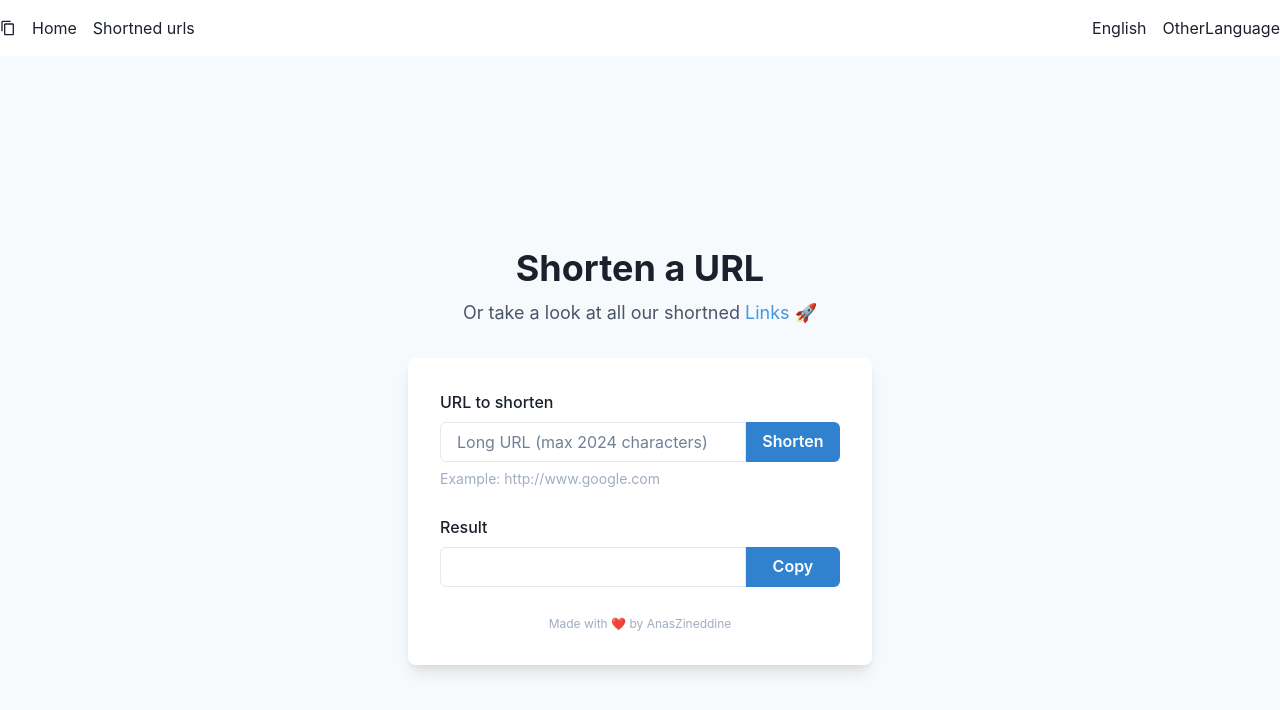
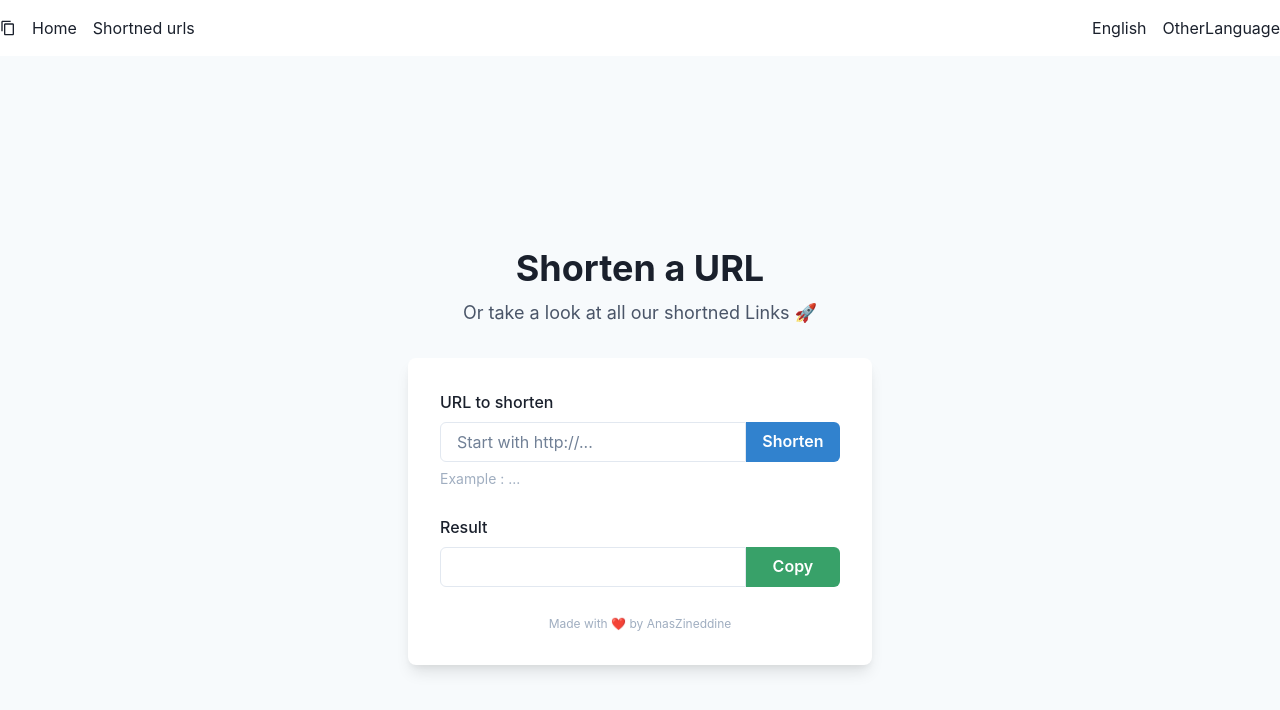
Before and after one commit to AnasZineddine/url-shortner, a Next.js app in the folder client/: page / in a window 1280 px wide. Shown: the top 710 px of the page. Built offline with nearby package versions, Linux system fonts and the light colour scheme.

Commit message:
WIP : Form validation and minor changes

```diff
--- a/client/components/Form.jsx
+++ b/client/components/Form.jsx
@@ -10,28 +10,85 @@ import {
   useColorModeValue,
   HStack,
   Center,
+  FormErrorMessage,
+  useClipboard,
 } from '@chakra-ui/react';
+import { useForm } from 'react-hook-form';
+import * as Yup from 'yup';
+import { yupResolver } from '@hookform/resolvers/yup';
+import React from 'react';
+
+const schema = Yup.object().shape({
+  url: Yup.string().url().max(2024, 'Must be shorter than 2024').required('Must enter a URL'),
+});
 
 function Form() {
+  const {
+    register,
+    handleSubmit,
+    formState: { errors },
+  } = useForm({
+    mode: 'onTouched',
+    resolver: yupResolver(schema),
+  });
+  const [shortnedValue, setShortnedValue] = React.useState('');
+  const [buttonColor, setButtonColor] = React.useState('green');
+  const { hasCopied, onCopy } = useClipboard(shortnedValue);
+
+  const onSubmit = async (values) => {
+    console.log({ values });
+    const response = await fetch('http://localhost:5100/url', {
+      method: 'POST',
+      body: JSON.stringify(values),
+      headers: {
+        'Content-Type': 'application/json',
+      },
+    });
+    const data = await response.json();
+    setShortnedValue(`http://localhost:3000/${data.shortUrl}`);
+    console.log({ data });
+  };
+
   return (
     <Box rounded="lg" bg={useColorModeValue('white', 'gray.700')} boxShadow="lg" p={8}>
       <Stack spacing={7}>
-        <FormControl id="urlToShorten">
-          <FormLabel>URL to shorten</FormLabel>
+        <FormControl id="url" isInvalid={errors.url?.message}>
+          <FormLabel htmlFor="url">URL to shorten</FormLabel>
           <HStack spacing={0}>
-            <Input borderRightRadius="0" w="550px" placeholder="Long URL (max 2024 characters)" />
-            <Button w="150px" colorScheme="blue" borderLeftRadius="0">
+            <Input
+              borderRightRadius="0"
+              w="550px"
+              placeholder="Start with http://..."
+              {...register('url')}
+            />
+            <Button
+              w="150px"
+              colorScheme="blue"
+              borderLeftRadius="0"
+              onClick={handleSubmit(onSubmit)}
+              disabled={errors.url}
+            >
               Shorten
             </Button>
           </HStack>
-          <FormHelperText color="gray.400">Example: http://www.google.com</FormHelperText>
+          <FormErrorMessage>{errors?.url?.message}</FormErrorMessage>
+          <FormHelperText color="gray.400">Example : ...</FormHelperText>
         </FormControl>
         <FormControl id="shortnedUel">
           <FormLabel>Result</FormLabel>
           <HStack spacing={0}>
-            <Input w="550px" borderRightRadius="0" isReadOnly />
-            <Button w="150px" colorScheme="blue" borderLeftRadius="0">
-              Copy
+            <Input w="550px" borderRightRadius="0" isReadOnly defaultValue={shortnedValue} />
+            <Button
+              disabled={!shortnedValue}
+              w="150px"
+              colorScheme={buttonColor}
+              borderLeftRadius="0"
+              onClick={() => {
+                onCopy();
+                setButtonColor('green');
+              }}
+            >
+              {hasCopied ? 'Copied' : 'Copy'}
             </Button>
           </HStack>
         </FormControl>
--- a/client/components/Title.jsx
+++ b/client/components/Title.jsx
@@ -1,11 +1,15 @@
-import { Stack, Link, Heading, Text } from '@chakra-ui/react';
+import { Stack, Heading, Text } from '@chakra-ui/react';
+import Link from 'next/link';
 
 function Title() {
   return (
     <Stack align="center">
       <Heading fontSize="4xl">Shorten a URL</Heading>
       <Text fontSize="lg" color="gray.600">
-        Or take a look at all our shortned <Link color="blue.400">Links</Link> 🚀
+        Or take a look at all our shortned{' '}
+        <Link href="/shortned-urls">
+          <a>Links 🚀</a>
+        </Link>
       </Text>
     </Stack>
   );
--- a/client/package.json
+++ b/client/package.json
@@ -9,11 +9,13 @@
     "@chakra-ui/react": "^2.2.1",
     "@emotion/react": "^11.9.3",
     "@emotion/styled": "^11.9.3",
+    "@hookform/resolvers": "^2.9.3",
     "framer-motion": "^6.3.14",
     "next": "latest",
     "react": "latest",
     "react-dom": "latest",
-    "react-infinite-scroll-component": "^6.1.0",
-    "swr": "^1.3.0"
+    "react-hook-form": "^7.33.0",
+    "swr": "^1.3.0",
+    "yup": "^0.32.11"
   }
 }
```
Also changed, not shown: client/pages/shortned-urls.js (+43 -9 lines).
